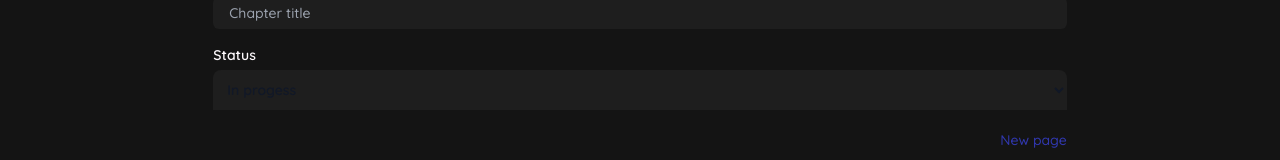
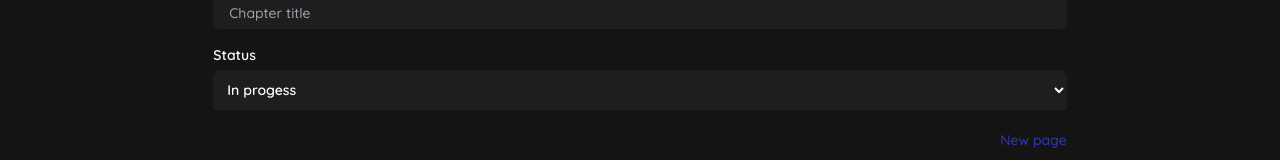
Before and after one commit to AnissBoua/novelizenow-front, a Vue app: page /author/1/chapter/1 in a window 1280 px wide. Shown: the part 165-325 px from the top of the page. Built offline with nearby package versions, Linux system fonts and the light colour scheme; no server answers.

Commit message:
Changed title, added favicon, changed some text colors

```diff
--- a/index.html
+++ b/index.html
@@ -7,7 +7,7 @@
     <link href="https://fonts.googleapis.com/css2?family=Quicksand:wght@300;400;500;600;700&display=swap" rel="stylesheet">
     <script src="https://kit.fontawesome.com/cdb9f7c48a.js" crossorigin="anonymous"></script>
     <meta name="viewport" content="width=device-width, initial-scale=1.0">
-    <title>Vite App</title>
+    <title>NovelizeNow</title>
   </head>
   <body>
     <div id="app"></div>
--- a/src/views/backoffice/author/Novel.vue
+++ b/src/views/backoffice/author/Novel.vue
@@ -11,7 +11,7 @@
                     </div>
                     <div class="w-full sm:w-1/2">
                         <label for="status">Status</label>
-                        <select class="bg-novelize-darklight text-gray-900 text-sm rounded-lg rounded-b-none block w-full p-2 dark:text-white outline-none" name="categories" id="categories" v-model="novel.status">
+                        <select class="bg-novelize-darklight text-white text-sm rounded-lg rounded-b-none block w-full p-2 dark:text-white outline-none" name="categories" id="categories" v-model="novel.status">
                             <option value="" disabled selected>Status</option>
                             <option value="published">Published</option>
                             <option value="unpublished">Unpublished</option>
@@ -31,7 +31,7 @@
             </div>
             <div class="my-4">
                 <p class="my-2">Categories</p>
-                <select class="bg-novelize-darklight text-gray-900 text-sm rounded-lg rounded-b-none block w-full p-2.5 dark:text-white outline-none" name="categories" id="categories" @change="onCategorySelect">
+                <select class="bg-novelize-darklight text-white text-sm rounded-lg rounded-b-none block w-full p-2.5 dark:text-white outline-none" name="categories" id="categories" @change="onCategorySelect">
                     <option value="" disabled selected>Choisir des categorie</option>
                     <option v-for="(category, index ) in categories" :key="index" :value="category.id">{{ category.name }} </option>
                 </select>
--- a/src/views/novel/ChapterEdit.vue
+++ b/src/views/novel/ChapterEdit.vue
@@ -41,7 +41,7 @@
         </div>
         <div v-if="chapterId" class="col-span-12 font-semibold my-4">
           <p>Status</p>
-          <select class="bg-novelize-darklight text-gray-900 text-sm rounded-lg rounded-b-none block w-full p-2.5 dark:text-white outline-none my-1" name="categories" id="categories" @change="onSelectionChange">
+          <select class="bg-novelize-darklight text-white text-sm rounded-lg rounded-b-none block w-full p-2.5 dark:text-white outline-none my-1" name="categories" id="categories" @change="onSelectionChange">
               <option value="In progess" >In progess</option>
               <option value="Published">Published</option>
           </select>
```
Also changed, not shown: 1 other file (tests, documents, lock files or other folders).
